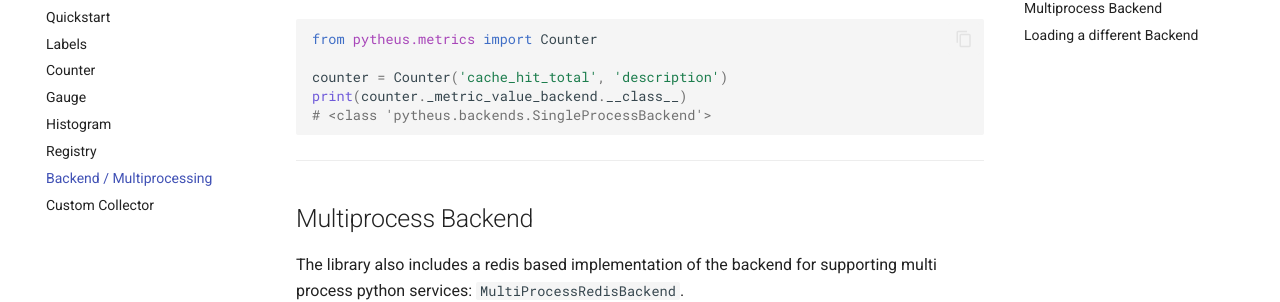
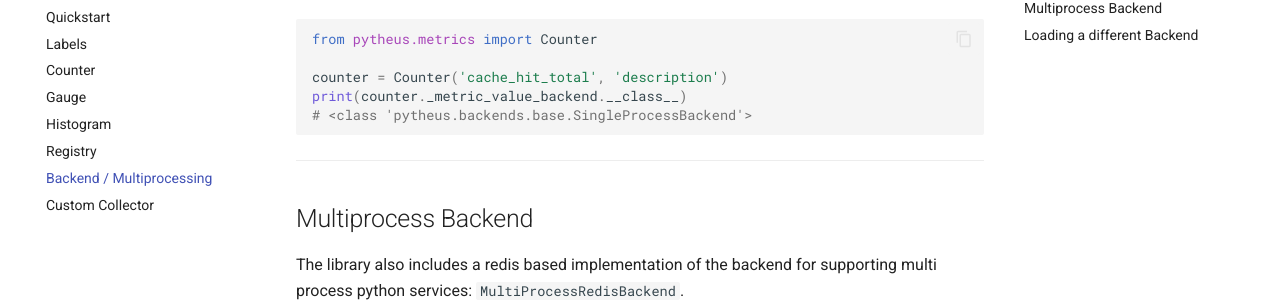
Before and after one commit to Llandy3d/pytheus, an MkDocs documentation site: the page built from docs/backend.md, in a window 1280 px wide and 900 px high, scrolled down 1674 px. Shown: the part 154-456 px from the top of the window. Built offline with MkDocs 1.6.1 and Material for MkDocs 9.7.7, drawn with Linux system fonts in a browser that asks for light colours; comment, search, counter and statistics services are not loaded.

Commit message:
fix readme backends

````diff
--- a/docs/backend.md
+++ b/docs/backend.md
@@ -74,7 +74,7 @@ from pytheus.metrics import Counter
 
 counter = Counter('cache_hit_total', 'description')
 print(counter._metric_value_backend.__class__)
-# <class 'pytheus.backends.SingleProcessBackend'>
+# <class 'pytheus.backends.base.SingleProcessBackend'>
 ```
 
 ---
````
Also changed, not shown: README.md (+9 -7 lines).
